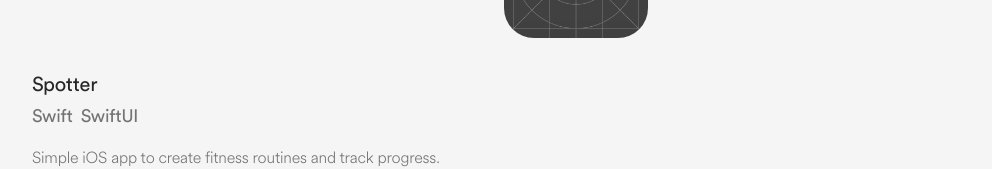
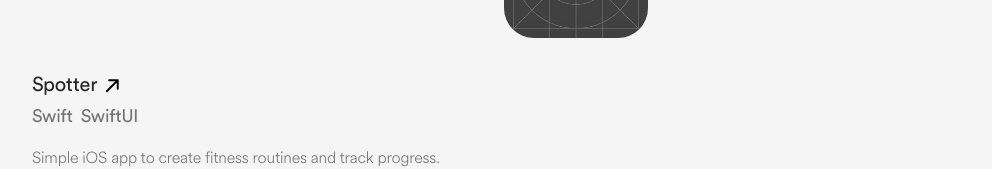
Before and after one commit to nevadoj/nevadoj.github.io, a Next.js app: page / in a window 1280 px wide. Shown: the part 989-1158 px from the top of the page, without its empty margins (64-1056 px from the left). Built offline with nearby package versions, Linux system fonts and the light colour scheme.

Commit message:
add external link project icon

```diff
--- a/src/app/components/elements/ProjectEntry.tsx
+++ b/src/app/components/elements/ProjectEntry.tsx
@@ -7,7 +7,12 @@ export default function ProjectEntry(){
                 <img src="/assets/images/placeholder.png" alt="project placeholder picture" className="rounded-[30px] w-36 h-36"/>
 
                 <div className="flex flex-col w-full pt-8">
-                    <p className="px-4 text-text-dark text-xl">Spotter</p>
+                    <div className="flex flex-row">
+                        <a href="https://github.com" target="_blank" rel="noreferrer" className="flex flex-row">
+                            <p className="pl-4 pr-2 text-text-dark text-xl hover:pointer hover:underline">Spotter</p>
+                            <img src="/assets/images/Arrow.svg" alt="external link" className="pt-1"/>
+                        </a>
+                    </div>
 
                     <div className="flex flex-row px-4 pt-1 text-lg">
                         <p className="pr-2">Swift</p>
```
Also changed, not shown: public/assets/images/Arrow.svg (added).
